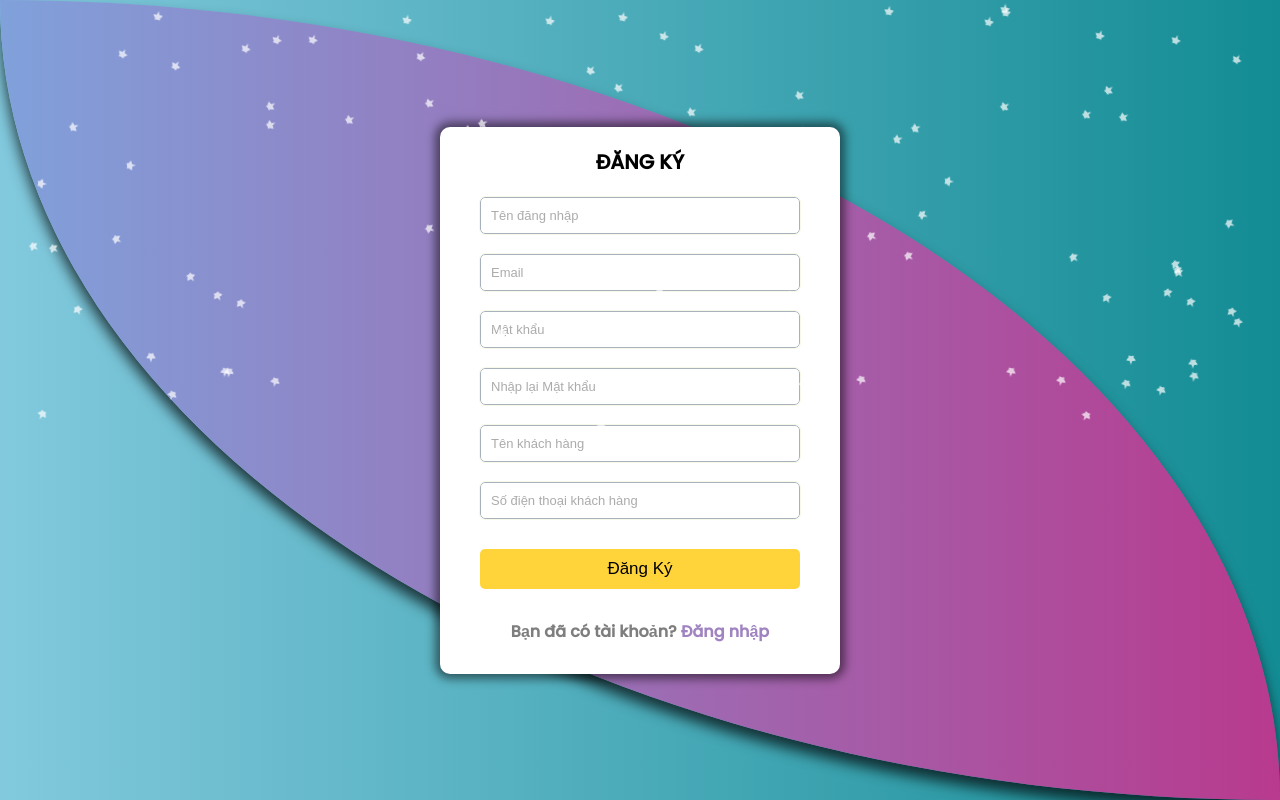
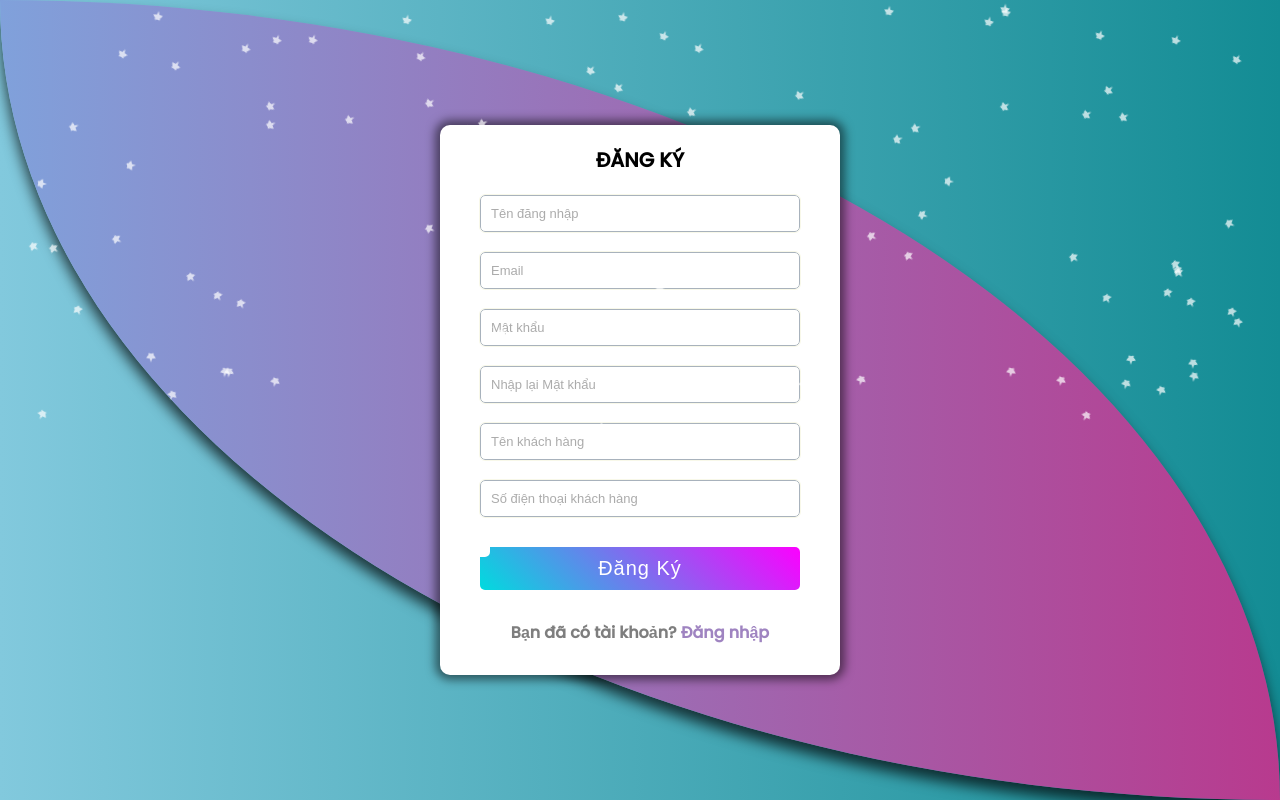
Before and after one commit to th2002/Shop_FashionHub, a PHP site: page /Shop_FashionHub/tai-khoan/singin.php in a window 1280 px wide. Run offline with PHP 8.4, Linux system fonts and the light colour scheme; some libraries are stand-ins or nearby versions.

Commit message:
admin
dang ky

```diff
--- a/assets/css/singin.css
+++ b/assets/css/singin.css
@@ -5,12 +5,14 @@
   text-decoration: none;
   list-style: none;
 }
+
 body {
   background: linear-gradient(to right, #82c9dd, #138c94);
 
   transition: all 0.8s ease-in-out;
   font-family: "Poppins", sans-serif;
 }
+
 .form {
   width: 100%;
   height: 100vh;
@@ -20,78 +22,122 @@ body {
   background: local;
   position: relative;
   background: linear-gradient(to right, #80a1db, #b83a8e);
-    border-bottom-left-radius: 100%;
-   box-shadow: 0 10px 14px 0 rgba(0, 0, 0, 0.7);
+  border-bottom-left-radius: 100%;
+  box-shadow: 0 10px 14px 0 rgba(0, 0, 0, 0.7);
   border-top-right-radius: 100%;
 
   border-bottom-left-radius: 100%;
 }
+
 .singin h1 {
   margin-top: 20px;
   font-size: 20px;
 }
+
 .singin {
   width: 400px;
   display: flex;
   align-items: center;
   flex-direction: column;
   background: rgb(255, 255, 255);
-  box-shadow: 0px 0px 10px 5px rgba(0,0,0,0.5);
+  box-shadow: 0px 0px 10px 5px rgba(0, 0, 0, 0.5);
   border-radius: 10px;
   transition: all 0.8s ease;
 }
+
 .singin span {
   width: 100%;
   display: flex;
   align-items: center;
   justify-content: center;
 }
+
 .singin span input {
   width: 80%;
   margin-top: 20px;
   padding: 10px 10px;
   outline: 1px solid beige;
   border: none;
-  opacity:0.6;
+  opacity: 0.6;
   font-size: 13px;
   transition: all 0.8s ease;
   border: 1px solid slategray;
   border-radius: 5px;
 }
+
 .singin span input:focus {
   outline: 1px solid rgb(0, 254, 170);
-  opacity:0.8;
+  opacity: 0.8;
   font-weight: 700;
   transition: all 0.8s ease;
 
 }
+
 .singin .btn {
   width: 80%;
   margin-top: 30px;
   padding: 10px 20px;
   margin-bottom: 30px;
-  border: none;
   border-radius: 5px;
-  background-color: #ffd43b;
-  cursor: pointer;
-  font-size: 17px;
   font-weight: var(--w_500);
   transition: all 0.8s ease;
 }
-.singin .btn:hover {
-  background-color: #ebbd15;
-  color: rgb(255, 255, 255);
+
+.btn {
+  position: relative;
+  /* width: 150px;
+  height: 50px; */
+  background-image: linear-gradient(45deg, #00dbde, #fc00ff);
+  border: none;
+  outline: none;
+  /* border-radius: 5px; */
+  font-size: 20px;
+  color: #fff;
+  letter-spacing: 1px;
+  cursor: pointer;
+  transition: background-image 0.9s, transform 0.9s;
+  /* Thêm hiệu ứng chuyển đổi màu nền và scale mượt mà */
 }
+
+.btn::before {
+  content: "";
+  position: absolute;
+  top: 0;
+  left: 0;
+  border-width: 0;
+  border: solid 5px;
+  /* border-color: #000 rgba(255, 255, 255, .3) rgba(255, 255, 255, .3) #000; */
+  /* box-shadow: 1px 1px 5px rgba(0, 0, 0, .4); */
+  border-bottom-right-radius: 5px;
+  transition: .7s ease-out;
+}
+
+.btn:hover::before {
+  border-width: 14px;
+  transform: scale(1.1);
+  /* Tăng kích thước khi hover */
+
+}
+
+.btn:hover {
+  background-image: linear-gradient(45deg, #fc00ff, #00dbde);
+  /* Đảo ngược màu khi hover */
+
+}
+
 .singin h4,
 .singin a {
   margin-bottom: 30px;
 }
+
 .singin h4 {
   opacity: 0.5;
 }
+
 .singin a {
   color: rgb(66, 12, 132);
 }
+
 .singin a:hover {
   color: rgb(40, 109, 0);
 }
@@ -101,17 +147,20 @@ body {
   .form {
     padding: 0 20px;
   }
-  .singin h4{
+
+  .singin h4 {
     font-size: 13px;
     text-align: center;
   }
 }
+
 @media (max-width: 339px) {
   #error-message {
     color: red;
     margin-left: 20px;
-}
-  .singin h4{
+  }
+
+  .singin h4 {
     font-size: 13px;
     text-align: center;
   }
--- a/tai-khoan/singin.php
+++ b/tai-khoan/singin.php
@@ -10,6 +10,7 @@ require_once $modelPath;
 ?>
 <!DOCTYPE html>
 <html lang="en">
+
 <head>
     <meta charset="UTF-8">
     <meta http-equiv="X-UA-Compatible" content="IE=edge">
@@ -30,7 +31,8 @@ require_once $modelPath;
         height: 10px;
         background-color: #fff;
         border-radius: 50%;
-  clip-path: polygon(50% 0%, 61.8% 38.2%, 100% 45.1%, 73.2% 76.8%, 82.6% 100%, 50% 87.4%, 17.4% 100%, 26.8% 76.8%, 0% 45.1%, 38.2% 38.2%); /* Điều chỉnh clip-path cho hình tuyết */
+        clip-path: polygon(50% 0%, 61.8% 38.2%, 100% 45.1%, 73.2% 76.8%, 82.6% 100%, 50% 87.4%, 17.4% 100%, 26.8% 76.8%, 0% 45.1%, 38.2% 38.2%);
+        /* Điều chỉnh clip-path cho hình tuyết */
 
         opacity: 0.7;
         pointer-events: none;
@@ -41,36 +43,39 @@ require_once $modelPath;
         70% {
             transform: translateY(0) rotate(0deg);
         }
+
         10% {
             transform: translateY(100vh) rotate(360deg);
         }
+
         0% {
             transform: translateY(0) rotate(0deg);
         }
+
         90% {
             transform: translateY(90vh) rotate(360deg);
         }
     }
+
     #error-message {
         color: red;
     }
 
     .error {
-        border-radius:4px;
-        padding:5px;
+        border-radius: 4px;
+        padding: 5px;
         color: red;
         box-shadow: 0 10px 10px 0 rgba(0, 0, 0, 0.3)
     }
-    .error li{
 
-    }
-    @media(max-width:354px){
-    .error{
+    .error li {}
+
+    @media(max-width:354px) {
+        .error {
             width: 80%;
 
         }
     }
-
 </style>
 
 <body>
@@ -135,7 +140,9 @@ require_once $modelPath;
             <?php if (!empty($errors)) { ?>
             <ul class="error">
                 <?php foreach ($errors as $error) { ?>
-                        <li><?php echo $error; ?></li>
+                <li>
+                    <?php echo $error; ?>
+                </li>
                 <?php } ?>
             </ul>
             <?php } ?>
@@ -185,4 +192,5 @@ createSnowflakes();
 
     </script>
 </body>
+
 </html>
```
Lines whose indentation alone changed are shown as unchanged.
